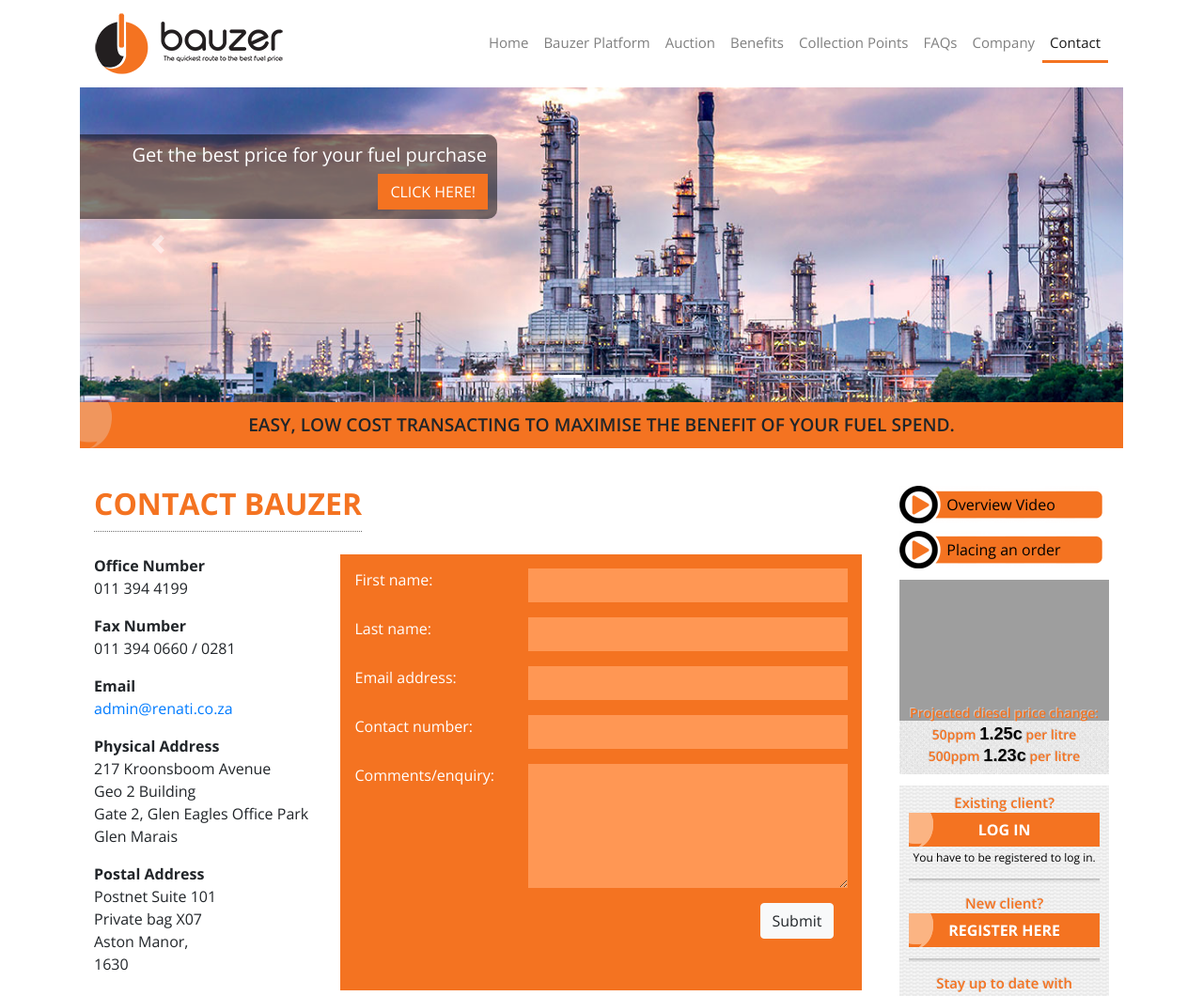
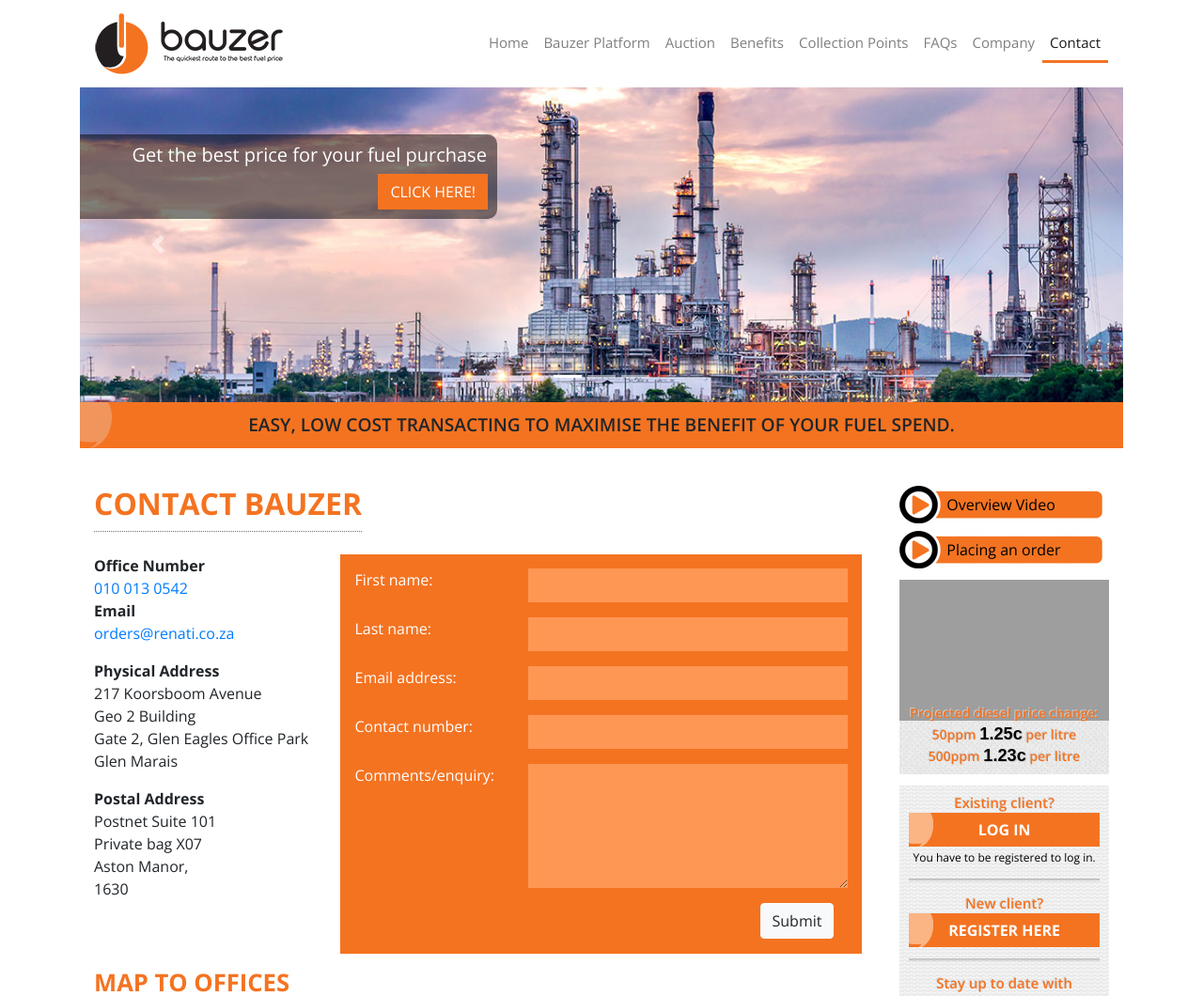
Before and after one commit to JenLundie/bauzer-public-website, an Eleventy site: page contact.html in a window 1280 px wide. Shown: the top 1060 px of the page at 94% size. Built offline with nearby package versions, Linux system fonts and the light colour scheme; Eleventy itself is replaced by a stand-in of ours; files that its build step writes are made by us from their sources; grey boxes are pictures that could not be loaded.

Commit message:
Update contact.html

```diff
--- a/contact.html
+++ b/contact.html
@@ -14,13 +14,11 @@
                     <div class="row">
                         <div class="col-md-4">
                          <div class="bodyheading"><strong>Office Number</strong></div>
-  <p>011 394 4199</p>
-   <div class="bodyheading"><strong>Fax Number</strong></div>
-  <p>011 394 0660 / 0281</p>
+  <a href="tel:+27100130542">010 013 0542</a>
    <div class="bodyheading"><strong>Email</strong></div>
-  <p><a href="mailto:admin@renati.co.za">admin@renati.co.za</a></p>
+  <p><a href="mailto:orders@renati.co.za">orders@renati.co.za</a></p>
 	<div class="bodyheading"><strong>Physical Address</strong></div>
-  <p>	217 Kroonsboom Avenue  <br>
+  <p>217 Koorsboom Avenue  <br>
 		    Geo 2 Building<br>
 		    Gate 2, Glen Eagles Office Park<br>
 	      Glen Marais</p>
```
